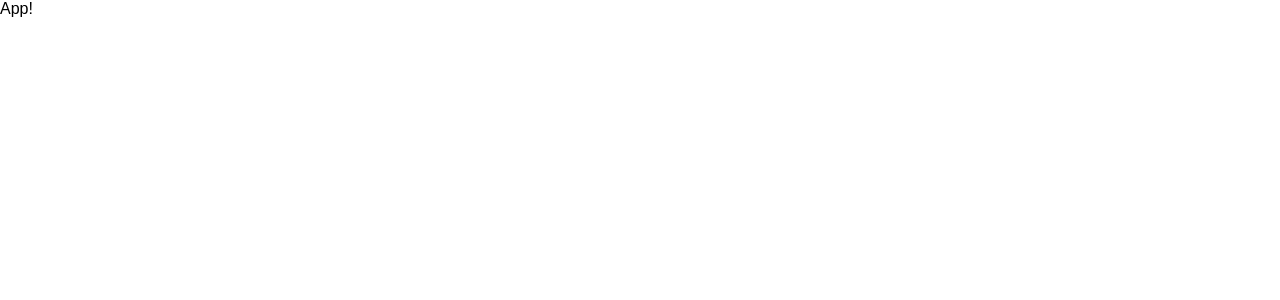
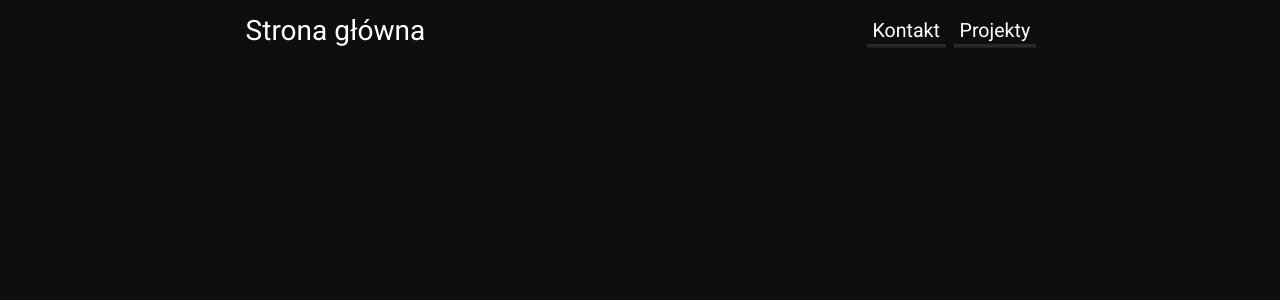
Before and after one commit to ErnstStavroBlofeld/BaszukWebsite, an Angular app: page / in a window 1280 px wide. Shown: the top 300 px of the page. Built offline with nearby package versions, Linux system fonts and the light colour scheme.

Commit message:
Added header

```diff
--- /dev/null
+++ b/src/app/app-header/app-header.component.css
@@ -0,0 +1,19 @@
+header {
+  max-width: 800px;
+  margin: 0 auto;
+  padding: .5em;
+
+  display: flex;
+  font-size: 1.75em;
+}
+
+header div,
+header nav {
+  flex: 1;
+}
+
+header nav {
+  text-align: right;
+  font-size: .7em;
+  line-height: 1.75em;
+}
--- /dev/null
+++ b/src/app/app-header/app-header.component.html
@@ -0,0 +1,9 @@
+<header>
+  <div>
+    <app-link [simple]="true" to="/">Strona główna</app-link>
+  </div>
+  <nav>
+    <app-link to="/">Kontakt</app-link>
+    <app-link to="/">Projekty</app-link>
+  </nav>
+</header>
--- /dev/null
+++ b/src/app/app-header/app-header.component.ts
@@ -0,0 +1,15 @@
+import { Component, OnInit } from '@angular/core';
+
+@Component({
+  selector: 'app-header',
+  templateUrl: './app-header.component.html',
+  styleUrls: ['./app-header.component.css']
+})
+export class AppHeaderComponent implements OnInit {
+
+  constructor() { }
+
+  ngOnInit(): void {
+  }
+
+}
--- /dev/null
+++ b/src/app/app-link/app-link.component.css
@@ -0,0 +1,23 @@
+:host {
+  margin: 0 .2em;
+}
+
+a {
+  color: var(--text10);
+  padding: .3em;
+  text-decoration: none;
+  background: radial-gradient(var(--background30), var(--background30)) no-repeat left bottom;
+  background-size: 100% 10%;
+  transition: all .2s ease;
+}
+
+a:hover {
+  background-size: 100% 100%;
+  cursor: pointer;
+}
+
+.simple {
+  background: none;
+  padding: 0;
+  transition: none;
+}
--- /dev/null
+++ b/src/app/app-link/app-link.component.html
@@ -0,0 +1,3 @@
+<a [routerLink]="to" [class.simple]="simple">
+  <ng-content></ng-content>
+</a>
--- a/src/app/app.component.html
+++ b/src/app/app.component.html
@@ -1 +1 @@
-App!
+<app-header></app-header>
--- a/src/app/app.component.ts
+++ b/src/app/app.component.ts
@@ -6,5 +6,5 @@ import { Component } from '@angular/core';
   styleUrls: ['./app.component.css']
 })
 export class AppComponent {
-  title = 'baszuk-website';
+
 }
--- a/src/app/app.module.ts
+++ b/src/app/app.module.ts
@@ -3,10 +3,14 @@ import { NgModule } from '@angular/core';
 
 import { AppRoutingModule } from './app-routing.module';
 import { AppComponent } from './app.component';
+import { AppHeaderComponent } from './app-header/app-header.component';
+import { AppLinkComponent } from './app-link/app-link.component';
 
 @NgModule({
   declarations: [
-    AppComponent
+    AppComponent,
+    AppHeaderComponent,
+    AppLinkComponent,
   ],
   imports: [
     BrowserModule,
--- a/src/index.html
+++ b/src/index.html
@@ -1,11 +1,29 @@
 <!doctype html>
-<html lang="en">
+<html lang="pl">
 <head>
   <meta charset="utf-8">
-  <title>BaszukWebsite</title>
+
+  <meta http-equiv="x-ua-compatible"
+        content="IE=Edge">
+
+  <meta name="viewport"
+        content="width=device-width, initial-scale=1">
+
+  <meta name="description"
+        content="Philipp Baszuk - Philipp Baszuk - programista, informatyk, linuxiarz, administrator oraz gracz. Zapraszam do zapoznania się z moimi projektami oraz ofertą!">
+
+  <meta name="keywords"
+        content="Philipp Baszuk, Programmer, Developer, Application, Web, Java, C++, Python, Php">
+
+  <meta name="theme-color"
+        content="#222222">
+
+  <link rel="icon"
+        href="/assets/icon.ico">
+
   <base href="/">
-  <meta name="viewport" content="width=device-width, initial-scale=1">
-  <link rel="icon" type="image/x-icon" href="favicon.ico">
+
+  <title>Philipp Baszuk</title>
 </head>
 <body>
   <app-root></app-root>
--- a/src/styles.css
+++ b/src/styles.css
@@ -1,3 +1,15 @@
+@import url('https://fonts.googleapis.com/css2?family=Roboto:wght@400;500&display=swap');
+
+:root {
+  --font-text: 'Roboto', sans-serif;
+  --background10: #0E0E0E;
+  --background20: #181818;
+  --background30: #292929;
+  --text10: #fff;
+  --text20: #c8c8c8;
+  --text30: #838383;
+}
+
 html, body {
   position: relative;
   width: 100%;
@@ -7,8 +19,13 @@ html, body {
 body {
   margin: 0;
   padding: 0;
-  font-family: sans-serif;
+
+  font-family: var(--font-text);
   font-smooth: subpixel-antialiased;
+  font-size: 16px;
+
+  color: var(--text10);
+  background-color: var(--background10);
 }
 
 img {
```
Also changed, not shown: src/app/app-link/app-link.component.ts (added, +11 -0 lines), 2 other files (tests, documents, lock files or other folders).
